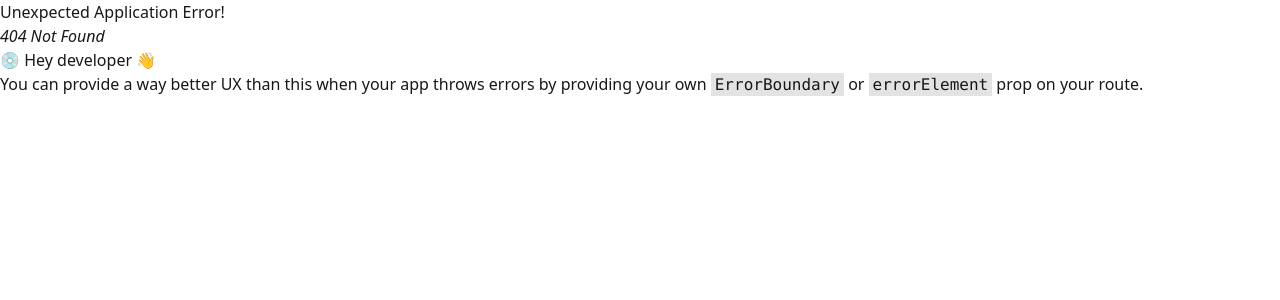
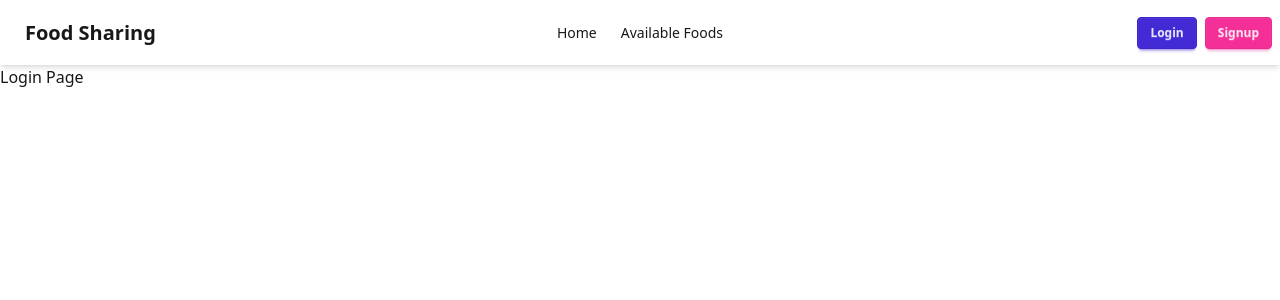
Before and after one commit to siam-sk/a11-food-sharing-client, a React (Vite) app: page /login in a window 1280 px wide. Before the commit this address had no page. Shown: the top 300 px of the page. Built offline with nearby package versions, Linux system fonts and the light colour scheme; no server answers.

Commit message:
added navbar

```diff
--- a/firebase.init.js
+++ b/firebase.init.js
@@ -1,7 +1,5 @@
-// Import the functions you need from the SDKs you need
 import { initializeApp } from "firebase/app";
 
-// Your web app's Firebase configuration
 const firebaseConfig = {
   apiKey: import.meta.env.VITE_FIREBASE_API_KEY,
   authDomain: import.meta.env.VITE_FIREBASE_AUTH_DOMAIN,
@@ -11,5 +9,5 @@ const firebaseConfig = {
   appId: import.meta.env.VITE_FIREBASE_APP_ID,
 };
 
-// Initialize Firebase
 const app = initializeApp(firebaseConfig);
+export default app;
--- /dev/null
+++ b/src/components/Navbar.jsx
@@ -0,0 +1,89 @@
+
+import { Link } from "react-router";
+import { useState, useEffect } from "react";
+import { getAuth, onAuthStateChanged, signOut } from "firebase/auth";
+import app from "../../firebase.init";
+
+const Navbar = () => {
+  const [user, setUser] = useState(null);
+  const auth = getAuth(app);
+
+  useEffect(() => {
+    const unsubscribe = onAuthStateChanged(auth, (currentUser) => {
+      setUser(currentUser);
+    });
+    return () => unsubscribe();
+  }, [auth]);
+
+  const handleLogout = () => {
+    signOut(auth).catch((error) => console.error("Logout Error:", error));
+  };
+
+  return (
+    <div className="navbar bg-base-100 shadow-md">
+      <div className="navbar-start">
+        <Link to="/" className="btn btn-ghost normal-case text-xl">
+          Food Sharing
+        </Link>
+      </div>
+      <div className="navbar-center hidden lg:flex">
+        <ul className="menu menu-horizontal px-1">
+          <li>
+            <Link to="/">Home</Link>
+          </li>
+          <li>
+            <Link to="/available-foods">Available Foods</Link>
+          </li>
+          {user && (
+            <>
+              <li>
+                <Link to="/add-food">Add Food</Link>
+              </li>
+              <li>
+                <Link to="/manage-my-foods">Manage My Foods</Link>
+              </li>
+              <li>
+                <Link to="/my-food-requests">My Food Requests</Link>
+              </li>
+            </>
+          )}
+        </ul>
+      </div>
+      <div className="navbar-end">
+        {!user ? (
+          <>
+            <Link to="/login" className="btn btn-primary btn-sm">
+              Login
+            </Link>
+            <Link to="/signup" className="btn btn-secondary btn-sm ml-2">
+              Signup
+            </Link>
+          </>
+        ) : (
+          <div className="dropdown dropdown-end">
+            <label tabIndex={0} className="btn btn-ghost btn-circle avatar">
+              <div className="w-10 rounded-full">
+                <img
+                  src={user.photoURL || "https://via.placeholder.com/40"}
+                  alt="Profile"
+                />
+              </div>
+            </label>
+            <ul
+              tabIndex={0}
+              className="menu menu-compact dropdown-content mt-3 p-2 shadow bg-base-100 rounded-box w-52"
+            >
+              <li>
+                <button onClick={handleLogout} className="btn btn-error btn-sm">
+                  Logout
+                </button>
+              </li>
+            </ul>
+          </div>
+        )}
+      </div>
+    </div>
+  );
+};
+
+export default Navbar;
--- a/src/routes/Routes.jsx
+++ b/src/routes/Routes.jsx
@@ -1,12 +1,69 @@
-import {
-  createBrowserRouter,
-} from "react-router";
-
+import { createBrowserRouter } from "react-router";
+import Navbar from "../components/Navbar";
 
 const router = createBrowserRouter([
   {
     path: "/",
-    element: <div>Hello World</div>,
+    element: (
+      <>
+        <Navbar />
+        <div>Home Page</div>
+      </>
+    ),
+  },
+  {
+    path: "/available-foods",
+    element: (
+      <>
+        <Navbar />
+        <div>Available Foods Page</div>
+      </>
+    ),
+  },
+  {
+    path: "/add-food",
+    element: (
+      <>
+        <Navbar />
+        <div>Add Food Page</div>
+      </>
+    ),
+  },
+  {
+    path: "/manage-my-foods",
+    element: (
+      <>
+        <Navbar />
+        <div>Manage My Foods Page</div>
+      </>
+    ),
+  },
+  {
+    path: "/my-food-requests",
+    element: (
+      <>
+        <Navbar />
+        <div>My Food Requests Page</div>
+      </>
+    ),
+  },
+  {
+    path: "/login",
+    element: (
+      <>
+        <Navbar />
+        <div>Login Page</div>
+      </>
+    ),
+  },
+  {
+    path: "/signup",
+    element: (
+      <>
+        <Navbar />
+        <div>Signup Page</div>
+      </>
+    ),
   },
 ]);
 
```
